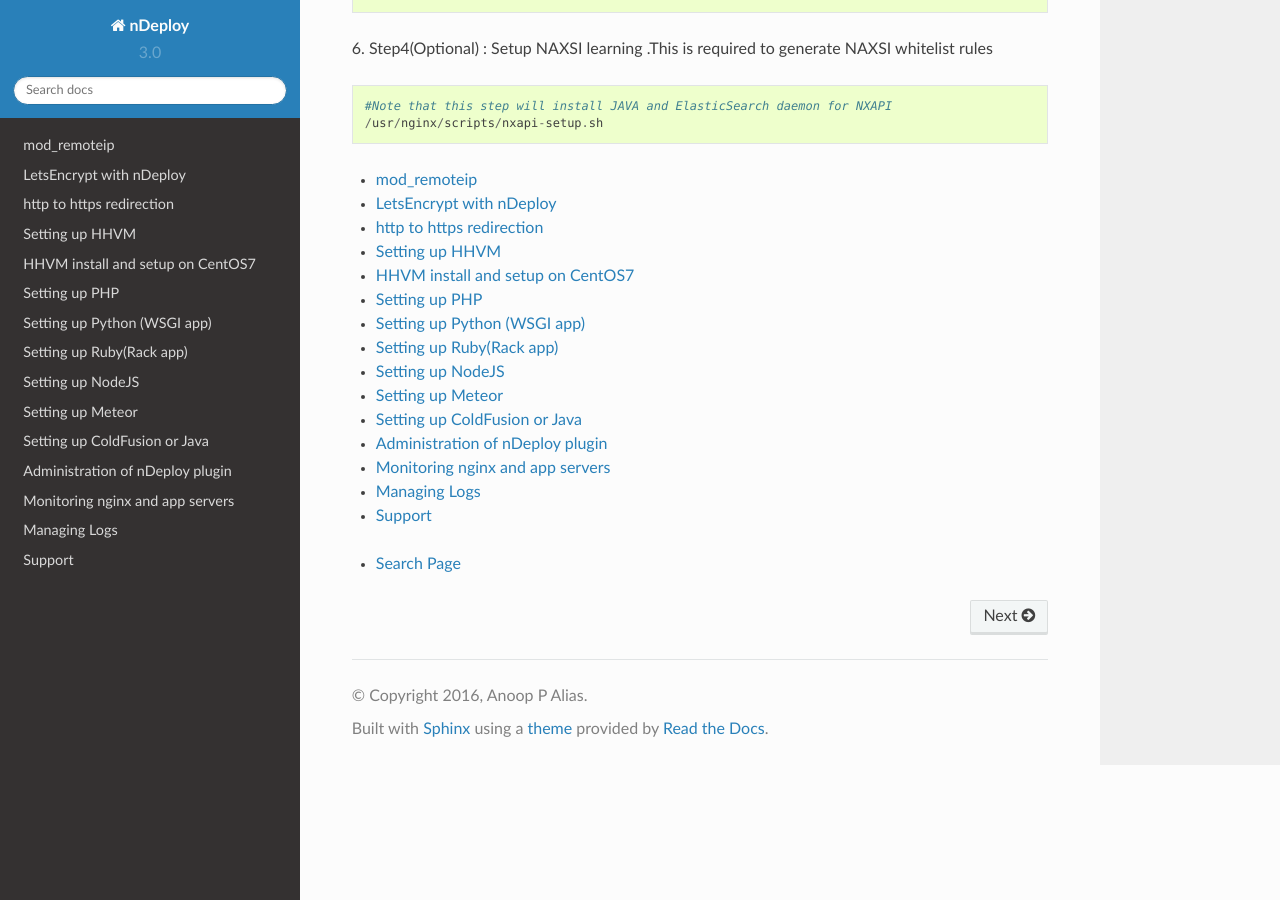
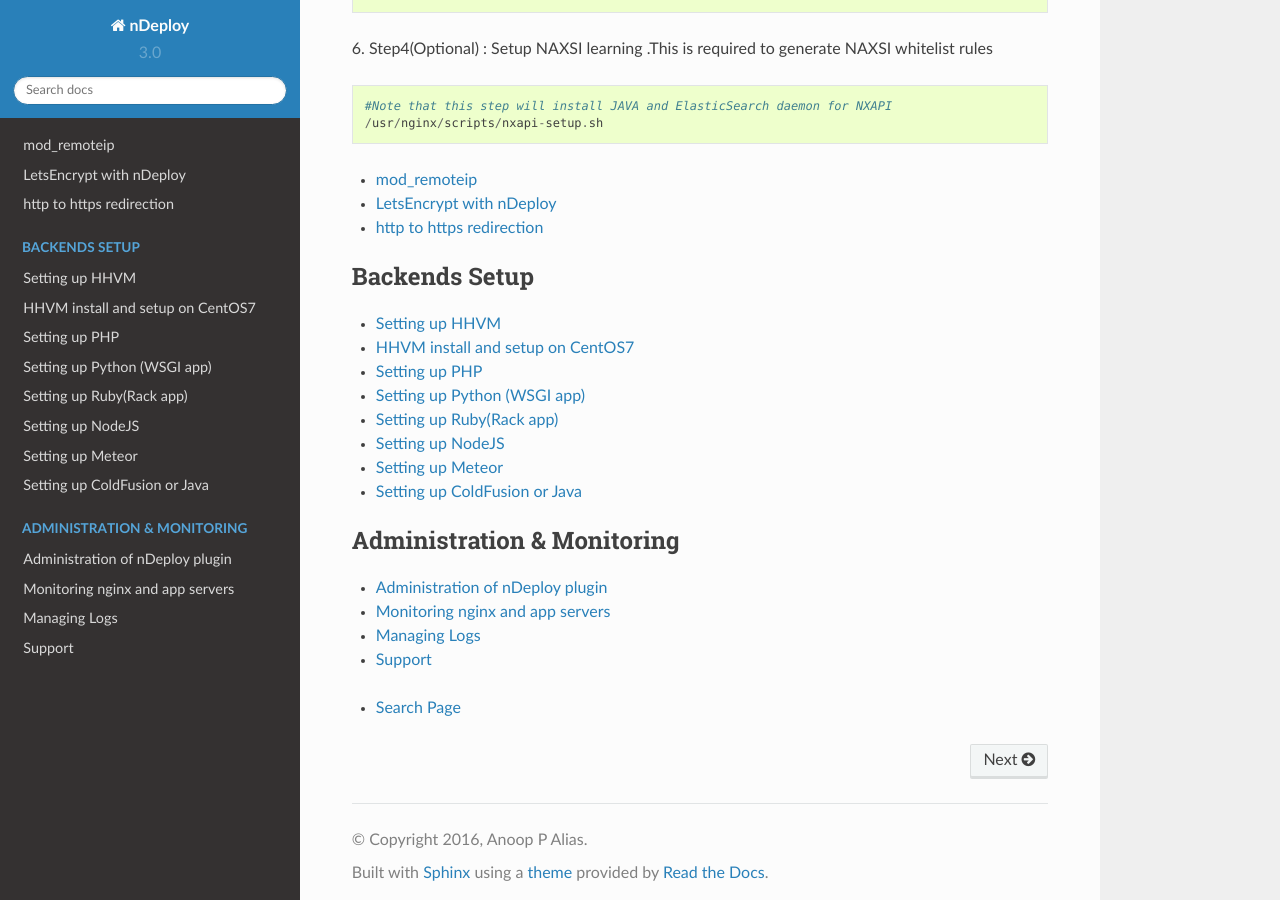
Before and after one commit to AnoopAlias/AUTOM8N, a Sphinx documentation site: the page built from docs/index.rst, in a window 1280 px wide and 900 px high, scrolled down 1599 px. Built offline with Sphinx 7.4.7 and the Read the Docs theme 2.0.0, drawn with Linux system fonts in a browser that asks for light colours.

Commit message:
Break up the TOC into categories to give structure

```diff
--- a/docs/index.rst
+++ b/docs/index.rst
@@ -82,6 +82,11 @@
    mod_remoteip
    LetsEncrypt
    http_to_https_redirect
+
+.. toctree::
+   :maxdepth: 2
+   :caption: Backends Setup
+
    HHVM
    PHP
    PYTHON_WSGI
@@ -89,6 +94,11 @@
    NodeJS
    Meteor
    ColdFusion_Java
+
+.. toctree::
+   :maxdepth: 2
+   :caption: Administration & Monitoring
+
    nDeploy_Administration
    Monitoring
    Logs
```
